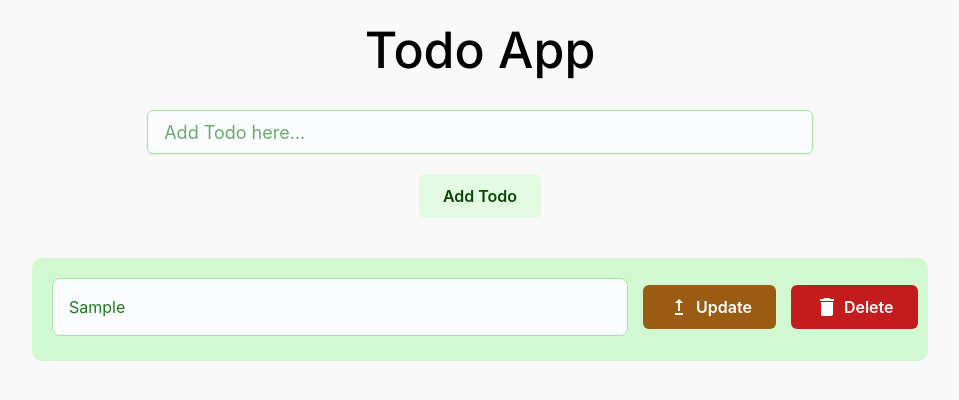
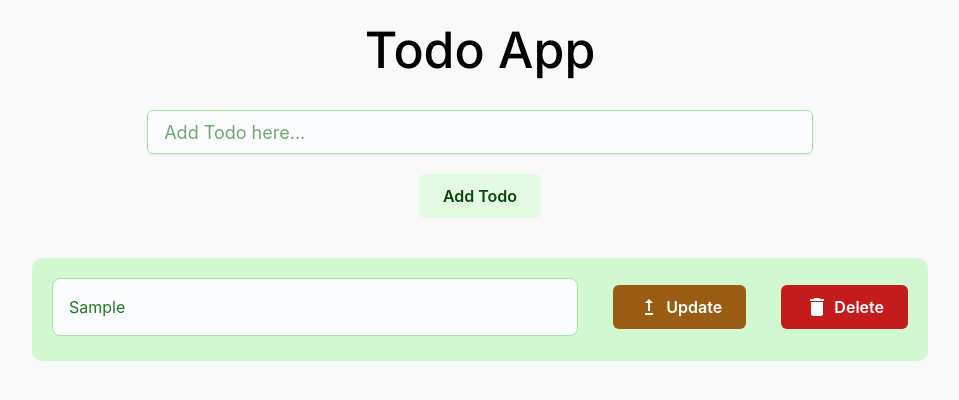
Before and after one commit to Tusharjagi/Todo, a React (Create React App) app: page / in a window 1280 px wide. Both pictures are taken after typing "Sample" into the empty fields and a click on the button "Add Todo". Shown: the top 400 px of the page, without its empty margins (160-1119 px from the left). Built offline with nearby package versions, Linux system fonts and the light colour scheme.

Commit message:
card css fix

```diff
--- a/src/components/styles/todoCard.module.scss
+++ b/src/components/styles/todoCard.module.scss
@@ -8,7 +8,7 @@
 
 .card_desktop {
   @extend .card_base;
-  min-width: calc(100% - 280px);
+  min-width: calc(100% - 330px);
 }
 
 .card_mobile {
```
